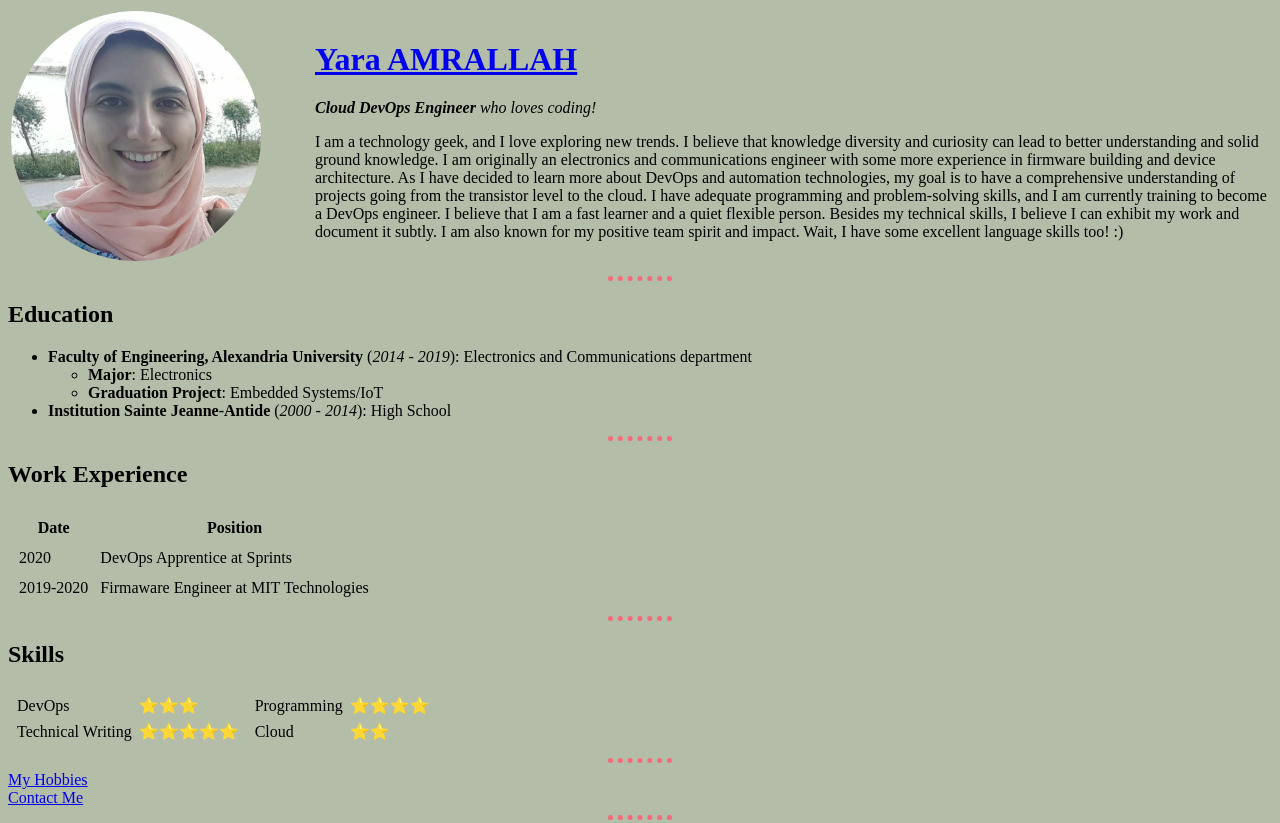
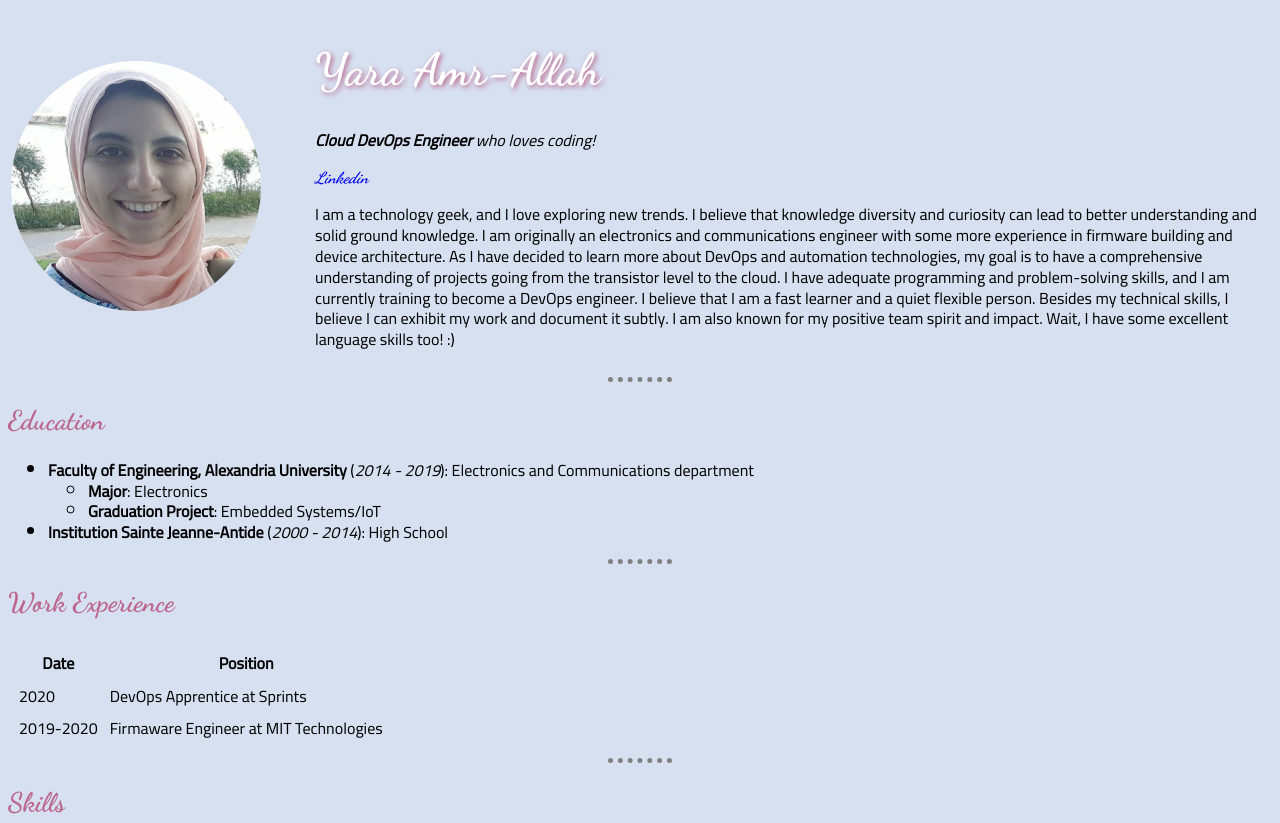
Before and after one commit to YaraAmrallah/cv, a plain HTML site: page index.html in a window 1280 px wide. Shown: the top 823 px of the page. Drawn offline with Linux system fonts and the light colour scheme.

Commit message:
Add files via upload

```diff
--- a/css/styles.css
+++ b/css/styles.css
@@ -1,12 +1,72 @@
 body {
   /*background-color: #c0a1cc;*/
-  background-color: #b4bda8;
+  /*background-color: #b4bda8;*/
+  background-color: #d6e0f0;
 }
 
 hr {
   border-style: none;
   background-color: #ffffff00;
-  border-top: dotted 5px #f56a79;
+  border-top: dotted 5px gray;
   height: 0;
   width: 5%;
 }
+
+/*
+#f56a79
+#ff427f
+*/
+h1 {
+  color: #ffffff;
+  /*-webkit-text-stroke-width: 0.4px;
+  -webkit-text-stroke-color: grey;*/
+  text-shadow: 2px 2px 5px #bc658d;
+  font-family: 'Dancing Script', cursive;
+  font-size: 45px;
+  font-weight: bold;
+}
+
+h2 {
+  color: #bc658d;
+  font-family: 'Dancing Script', cursive;
+  font-weight: bold;
+  font-size: 27px;
+}
+
+h3 {
+  color: #bc658d;
+  font-family: 'Dancing Script', cursive;
+  font-weight: bold;
+  font-size: 25px;
+}
+
+p {
+  font-family: 'Cairo', sans-serif;
+  /*font-size: 20px;*/
+  line-height: 1.3;
+}
+
+ul {
+  font-family: 'Cairo', sans-serif;
+  line-height: 1.3;
+}
+
+table {
+  font-family: 'Cairo', sans-serif;
+  line-height: 1.3;
+}
+
+a {
+  font-family: 'Dancing Script', cursive;
+  text-decoration: none;
+}
+
+ol {
+  font-family: 'Cairo', sans-serif;
+  line-height: 1.3;
+}
+
+form {
+  font-family: 'Cairo', sans-serif;
+  line-height: 1.3;
+}
--- a/index.html
+++ b/index.html
@@ -4,6 +4,7 @@
 <head>
   <meta charset="utf-8">
   <title>Yara's Personal Blog 💭</title>
+  <link href="https://fonts.googleapis.com/css2?family=Cairo&family=Dancing+Script:wght@700&display=swap" rel="stylesheet">
   <link rel="stylesheet" href="css/styles.css">
 </head>
 
@@ -12,10 +13,15 @@
     <tr>
       <td width="300"><img src="images/yara-circle.png" alt="Yara's Profile Picture" width="250" height="250"></td>
       <td>
-        <h1><a href="https://www.linkedin.com/in/yara-amrallah/">Yara AMRALLAH</a></h1>
+        <h1>Yara Amr-Allah</h1>
         <p>
           <em>
             <strong>Cloud DevOps Engineer</strong> who loves coding!
+          </em>
+        </p>
+        <p>
+          <em>
+            <a href="https://www.linkedin.com/in/yara-amrallah/">Linkedin</a>
           </em>
         </p>
 
```
Also changed, not shown: contacts.html (+1 -0 lines), hobbies.html (+1 -0 lines).
